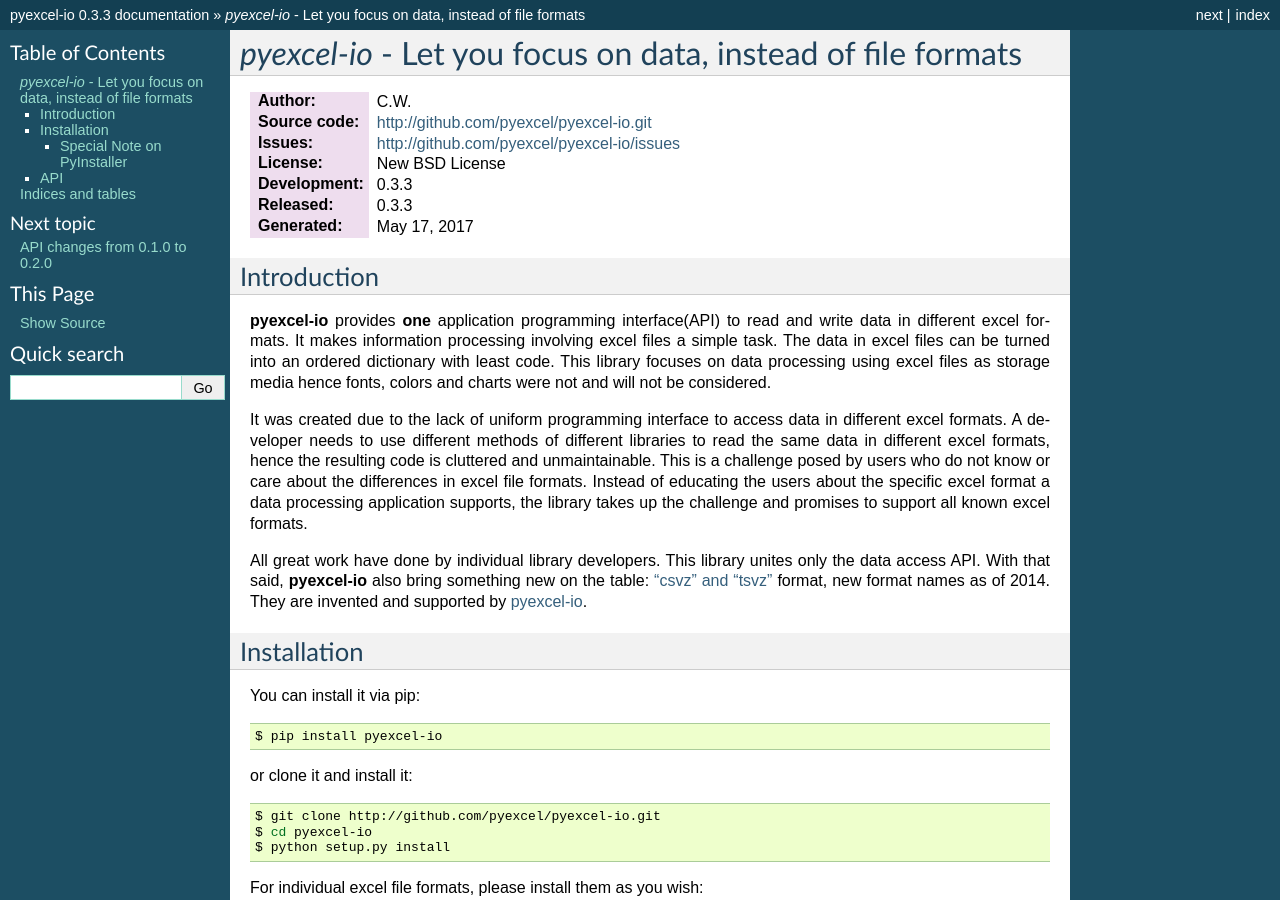
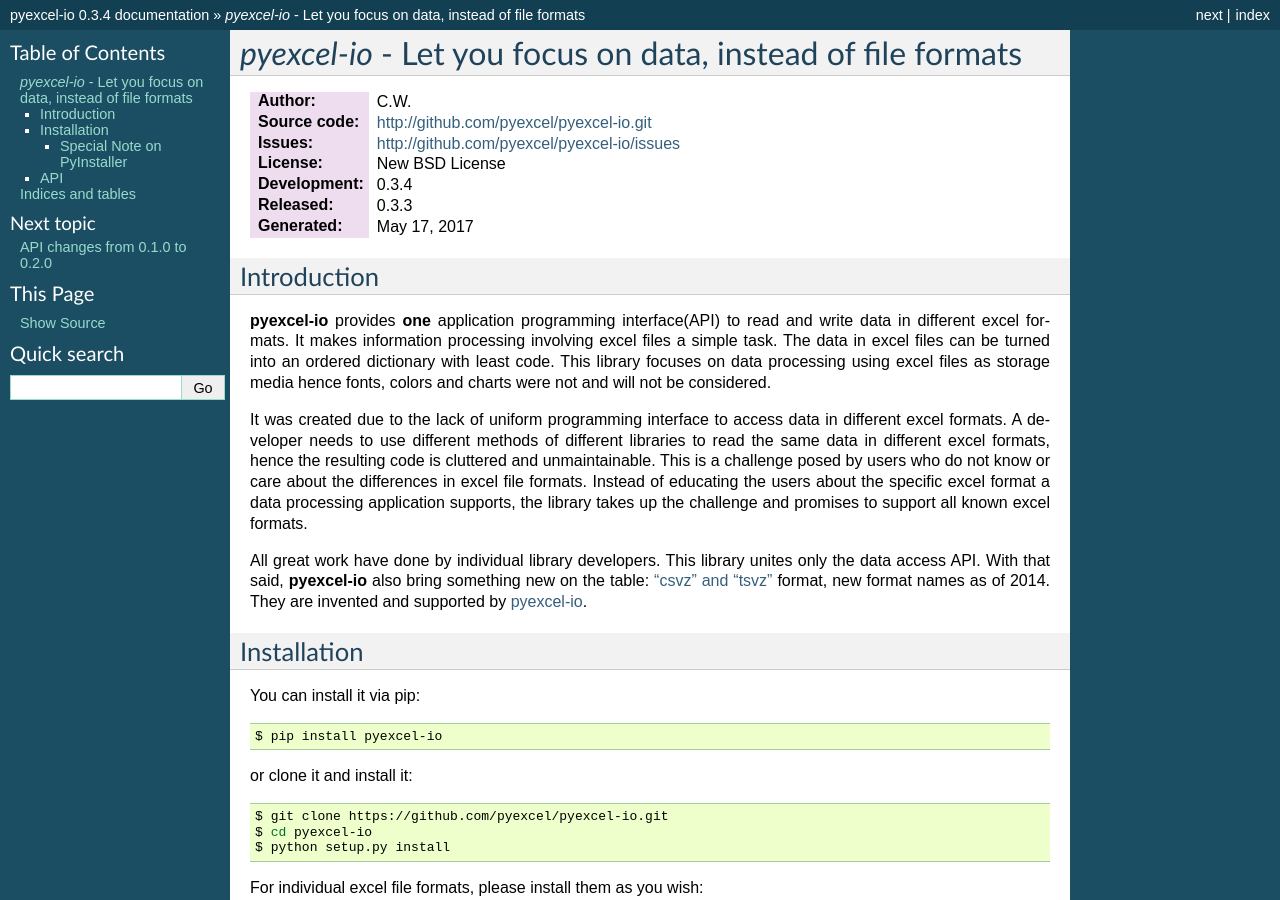
Before and after one commit to pyexcel/pyexcel-io, a Sphinx documentation site: the page built from docs/source/index.rst, in a window 1280 px wide and 900 px high. Built offline with Sphinx 7.4.7, drawn with Linux system fonts in a browser that asks for light colours; some of the changed text lies outside the part shown.

Commit message:
pump up the versions

```diff
--- a/docs/source/conf.py
+++ b/docs/source/conf.py
@@ -23,7 +23,7 @@
 project = u'pyexcel-io'
 copyright = u'2015-2017 Onni Software Ltd.'
 version = '0.3.3'
-release = '0.3.3'
+release = '0.3.4'
 exclude_patterns = []
 pygments_style = 'sphinx'
 html_theme = 'default'
--- a/docs/source/index.rst
+++ b/docs/source/index.rst
@@ -53,7 +53,7 @@
 
 .. code-block:: bash
 
-    $ git clone http://github.com/pyexcel/pyexcel-io.git
+    $ git clone https://github.com/pyexcel/pyexcel-io.git
     $ cd pyexcel-io
     $ python setup.py install
 
--- a/pyexcel_io.yaml
+++ b/pyexcel_io.yaml
@@ -1,7 +1,7 @@
 overrides: "pyexcel.yaml"
 name: "pyexcel-io"
 nick_name: io
-version: 0.3.3
+version: 0.3.4
 release: 0.3.3
 dependencies:
   - ordereddict;python_version<"2.7"
--- a/setup.py
+++ b/setup.py
@@ -10,7 +10,7 @@
 
 NAME = 'pyexcel-io'
 AUTHOR = 'C.W.'
-VERSION = '0.3.3'
+VERSION = '0.3.4'
 EMAIL = 'wangc_2011 (at) hotmail.com'
 LICENSE = 'New BSD'
 DESCRIPTION = (
```
Also changed, not shown: README.rst (+12 -2 lines).
